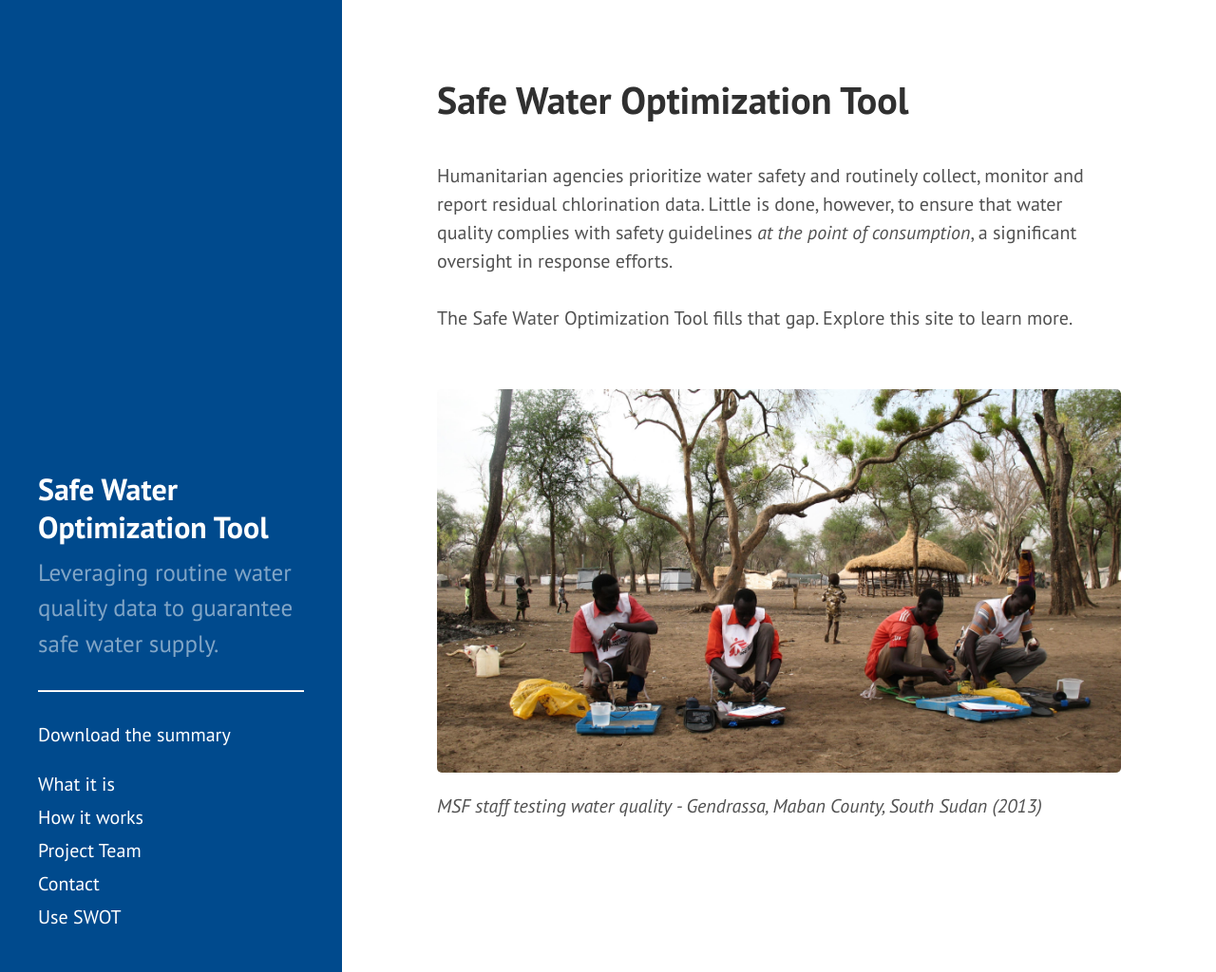
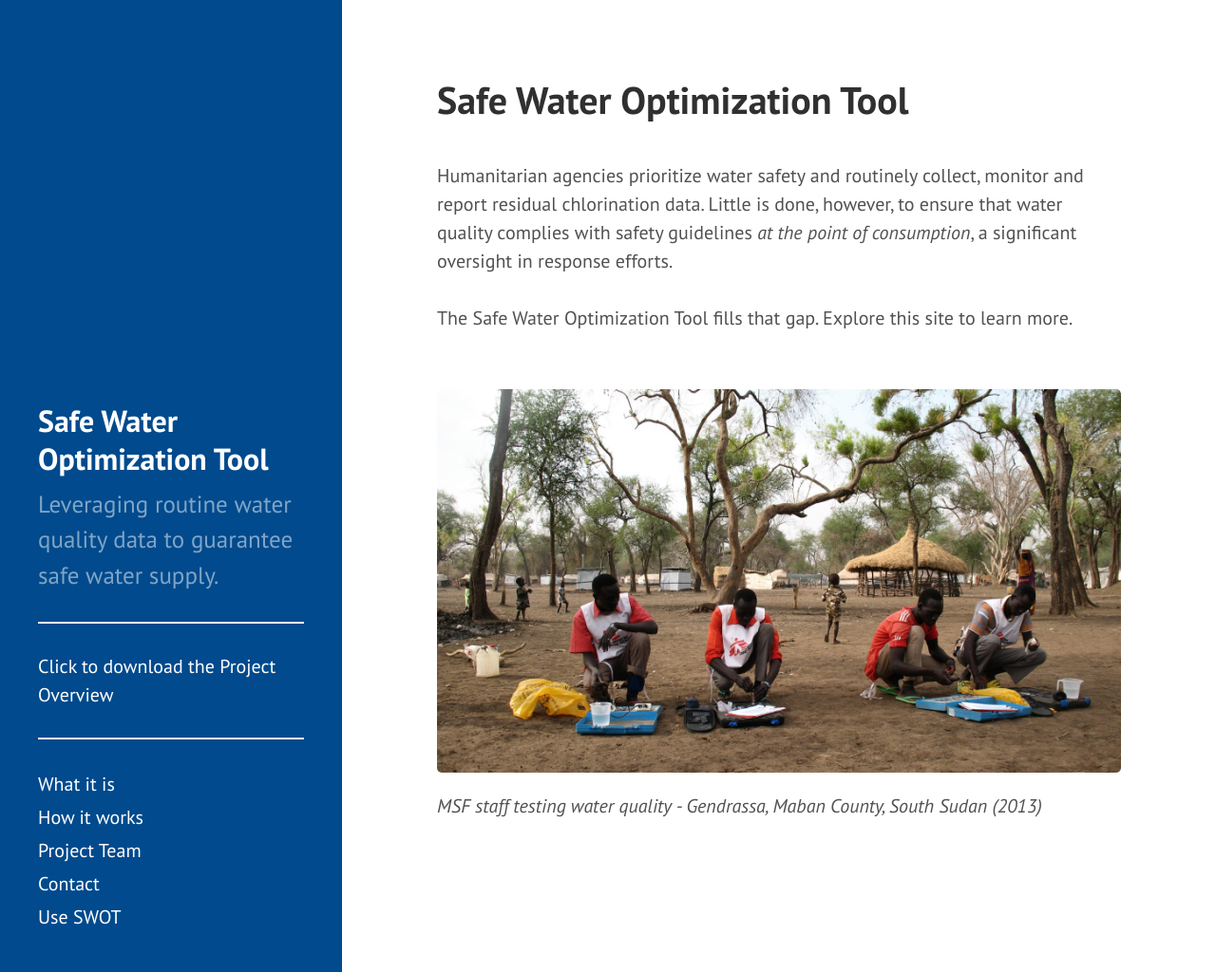
Before and after one commit to safeh2o/swot-infopage, a Jekyll site: the page built from index.html, in a window 1280 px wide and 1024 px high. Shown: the whole window at 95% size. Built offline with Jekyll 4.4.1, drawn with Linux system fonts in a browser that asks for light colours; Markdown is read by kramdown in place of the engine named in the settings; the list of posts is cut into pages by our own code.

Commit message:
Update _config.yml

```diff
--- a/_config.yml
+++ b/_config.yml
@@ -8,7 +8,7 @@ permalink:        pretty
 
 # Setup
 title:            Safe Water Optimization Tool
-description:      'Leveraging routine water quality data to guarantee safe water supply.<hr><a href="{{ site.baseurl }}/public/SWOT_Summary.pdf/" download>Download the summary</a>'
+description:      'Leveraging routine water quality data to guarantee safe water supply.<hr><a href="{{ site.baseurl }}/public/SWOT_Summary.pdf/" target="_blank" rel="noopener">Click to download the Project Overview</a><hr>'
 url:              ""
 baseurl:          /
 
```
